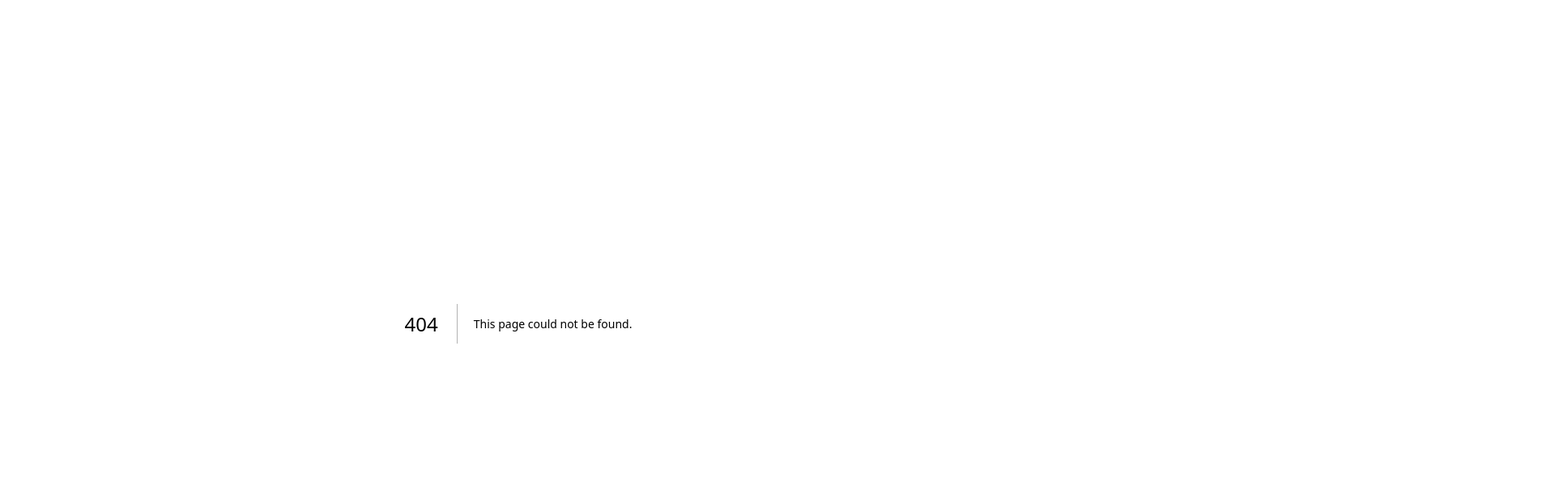
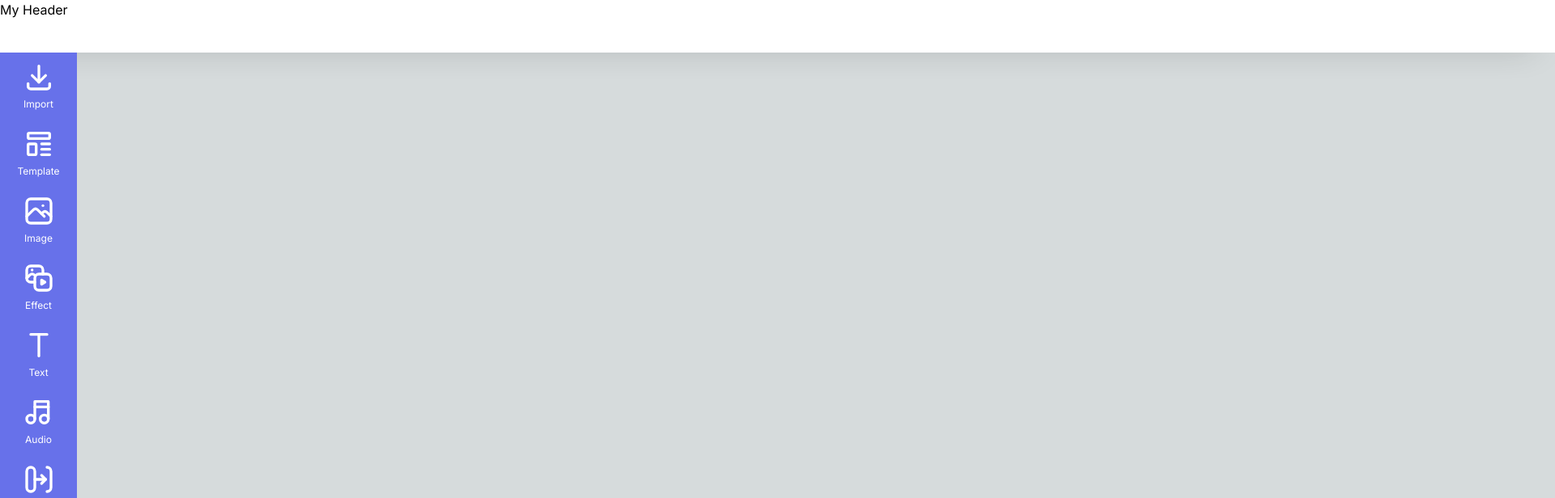
Before and after one commit to jjaopaay/voxxy-video-edit, a Next.js app: page /videoedit in a window 1280 px wide. Before the commit this address had no page. Shown: the top 616 px of the page at 81% size, 1920 px wide, since content can reach past the window. Built offline with nearby package versions, Linux system fonts and the light colour scheme.

Commit message:
add funtion sidebar

```diff
--- a/src/app/components/Download.tsx
+++ /dev/null
@@ -1,15 +0,0 @@
-
-import React from 'react';
-import '../css/Download.css';
-
-const DownloadComponent: React.FC = () => {
-  return (
-    <div className="download-component">
-      <h2>Download Component</h2>
-      <p>This is the content of the Download Component.</p>
-
-    </div>
-  );
-};
-
-export default DownloadComponent;
--- /dev/null
+++ b/src/app/components/Import.tsx
@@ -0,0 +1,13 @@
+import React from 'react';
+
+const Import: React.FC = () => {
+  return (
+    <div>
+      <h2>Import Tool</h2>
+      {/* Add your import tool UI here */}
+      <p>This is the Import tool content.</p>
+    </div>
+  );
+};
+
+export default Import;
--- a/src/app/components/Sidebar.tsx
+++ b/src/app/components/Sidebar.tsx
@@ -3,65 +3,78 @@
 import React, { useState } from 'react';
 import { IconDownload, IconTemplate, IconPhoto, IconPhotoVideo, IconLetterT, IconMusic, IconTransitionRight } from '@tabler/icons-react';
 import '../css/Sidebar.css';
-import DownloadComponent from '../components/Download';
-
+import Import from '../components/Import'; // Adjust import based on your actual file structure
 
 const Sidebar: React.FC<{ onSelect: (component: string) => void }> = ({ onSelect }) => {
   const [activeIcon, setActiveIcon] = useState<string | null>(null);
 
   const handleIconClick = (iconName: string) => {
     setActiveIcon(iconName);
-    onSelect(iconName);
   };
 
   return (
-
-    <div className="sidebar">
-      <div className="sidebar-content">
-        <ul>
-          <li
-            className= { activeIcon === 'photo' ? 'active' : ''}
-            onClick={() => handleIconClick('photo')}>
-              <IconDownload className="icon" />
-          </li>
-          <li
-            className={activeIcon === 'photo' ? 'active' : ''}
-            onClick={() => handleIconClick('photo')}>
+    <>
+      <div className="sidebar">
+        <div className="sidebar-content">
+          <div
+            className={`menu-item ${activeIcon === 'import' ? 'active' : ''}`}
+            onClick={() => handleIconClick('import')}
+          >
+            <IconDownload className="icon" />
+            <span>Import</span>
+          </div>
+          <div
+            className={`menu-item ${activeIcon === 'template' ? 'active' : ''}`}
+            onClick={() => handleIconClick('template')}
+          >
             <IconTemplate className="icon" />
-          </li>
-          <li
-            className={activeIcon === 'photo' ? 'active' : ''}
-            onClick={() => handleIconClick('photo')}
+            <span>Template</span>
+          </div>
+          <div
+            className={`menu-item ${activeIcon === 'image' ? 'active' : ''}`}
+            onClick={() => handleIconClick('image')}
           >
             <IconPhoto className="icon" />
-          </li>
-          <li
-            className={activeIcon === 'photo-video' ? 'active' : ''}
-            onClick={() => handleIconClick('photo-video')}
+            <span>Image</span>
+          </div>
+          <div
+            className={`menu-item ${activeIcon === 'effect' ? 'active' : ''}`}
+            onClick={() => handleIconClick('effect')}
           >
             <IconPhotoVideo className="icon" />
-          </li>
-          <li
-            className={activeIcon === 'letter' ? 'active' : ''}
-            onClick={() => handleIconClick('letter')}
+            <span>Effect</span>
+          </div>
+          <div
+            className={`menu-item ${activeIcon === 'text' ? 'active' : ''}`}
+            onClick={() => handleIconClick('text')}
           >
             <IconLetterT className="icon" />
-          </li>
-          <li
-            className={activeIcon === 'music' ? 'active' : ''}
-            onClick={() => handleIconClick('music')}
+            <span>Text</span>
+          </div>
+          <div
+            className={`menu-item ${activeIcon === 'audio' ? 'active' : ''}`}
+            onClick={() => handleIconClick('audio')}
           >
             <IconMusic className="icon" />
-          </li>
-          <li
-            className={activeIcon === 'transition' ? 'active' : ''}
+            <span>Audio</span>
+          </div>
+          <div
+            className={`menu-item ${activeIcon === 'transition' ? 'active' : ''}`}
             onClick={() => handleIconClick('transition')}
           >
             <IconTransitionRight className="icon" />
-          </li>
-        </ul>
+            <span>Transition</span>
+          </div>
+        </div>
       </div>
-    </div>
+
+      {activeIcon && (
+        <div className="tool-area">
+          {activeIcon === 'import' && <Import />}
+          {/* Add additional components for other icons as needed */}
+        </div>
+      )}
+    </>
   );
 };
 
--- a/src/app/css/header.css
+++ b/src/app/css/header.css
@@ -6,5 +6,5 @@
     left: 0px;
     top: 0px;
     background-color: #FFFFFF;
-    filter: drop-shadow(0px 4px 12px rgba(0, 0, 0, 0.25));
+    box-shadow: 0px 15px 40px -27px rgba(0,0,0,0.45);
   }
--- a/src/app/css/sidebar.css
+++ b/src/app/css/sidebar.css
@@ -2,7 +2,7 @@
 .sidebar {
   position: absolute;
   width: 95px;
-    height: 1015px;
+  height: 100%;
   left: 0px;
   top: 65px;
   background-color: #6771EA;
@@ -11,41 +11,55 @@
   transition: width 0.3s;
 }
 
-  .sidebar.open {
-    width: 250px;
-  }
-
-  .sidebar.closed {
-    width: 95px;
-  }
-
 .sidebar-content {
   display: flex;
   flex-direction: column;
   align-items: center;
-    padding: 20px;
 }
 
-  .sidebar-content ul {
-    list-style-type: none;
-    padding: 0;
-    margin: 0;
+.menu-item {
+  display: flex;
+  flex-direction: column;
+  align-items: center;
+  justify-content: center;
+  cursor: pointer;
+  padding: 10px 0;
+  transition: background-color 0.3s, color 0.3s;
+  width: 100%;
+  color: inherit;
 }
 
-  .sidebar-content ul li {
-    display: flex;
-    justify-content: center;
-    align-items: center;
-    cursor: pointer;
+.menu-item.active {
+  background-color: #FFFFFF;
+  color: #000000;
 }
 
+.menu-item .icon {
+  width: 40px;
+  height: 40px;
+  color: inherit;
+}
 
-  .sidebar-content ul li .icon {
-    width: 48px;
-    height: 48px;
-    color: #FFFFFF;
+.menu-item span {
+  font-size: 12px;
+  margin-top: 5px;
+  text-align: center;
 }
-  .container-icon{
-    width: 95px;
-    height: 95px;
+
+.tool-area {
+  position: absolute;
+  width: 380px;
+  height: 677px;
+  left: 95px;
+  top: 65px;
+  background: #FFFFFF;
+  border-radius: 0px;
+  box-shadow: 15px 15px 40px -20px rgba(0,0,0,0.25);
 }
+span{
+  font-family: 'Inter', sans-serif;
+  font-style: normal;
+  font-weight: 400;
+  font-size: 24px;
+  margin-top: 4px;
+}
```
Also changed, not shown: src/app/videoedit/page.tsx (renamed from src/app/about/page.tsx). Lines whose indentation alone changed are shown as unchanged.
